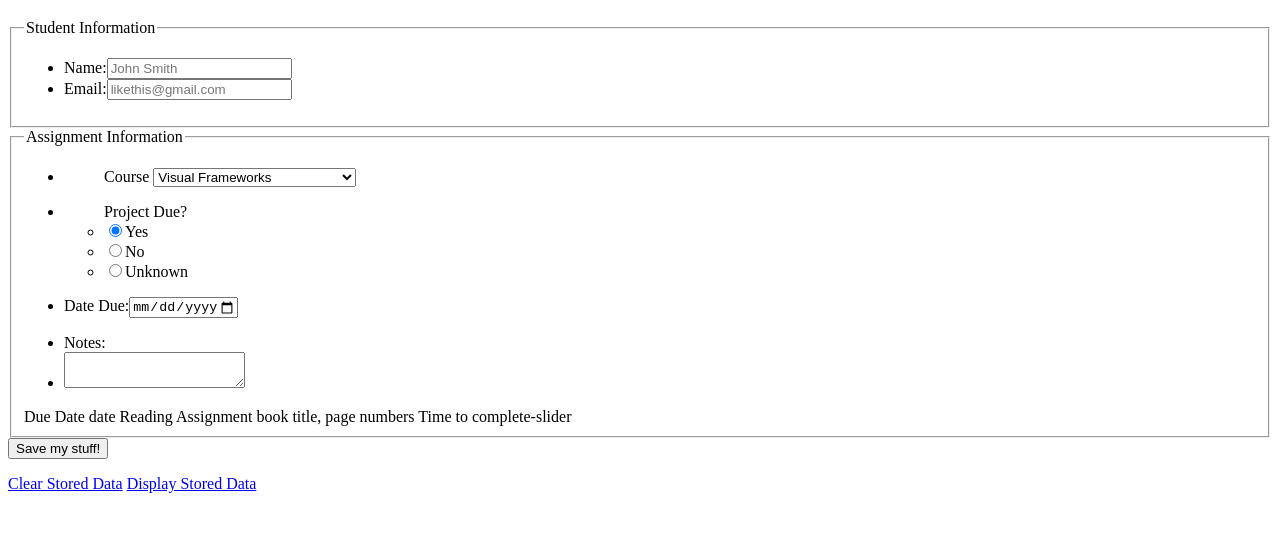
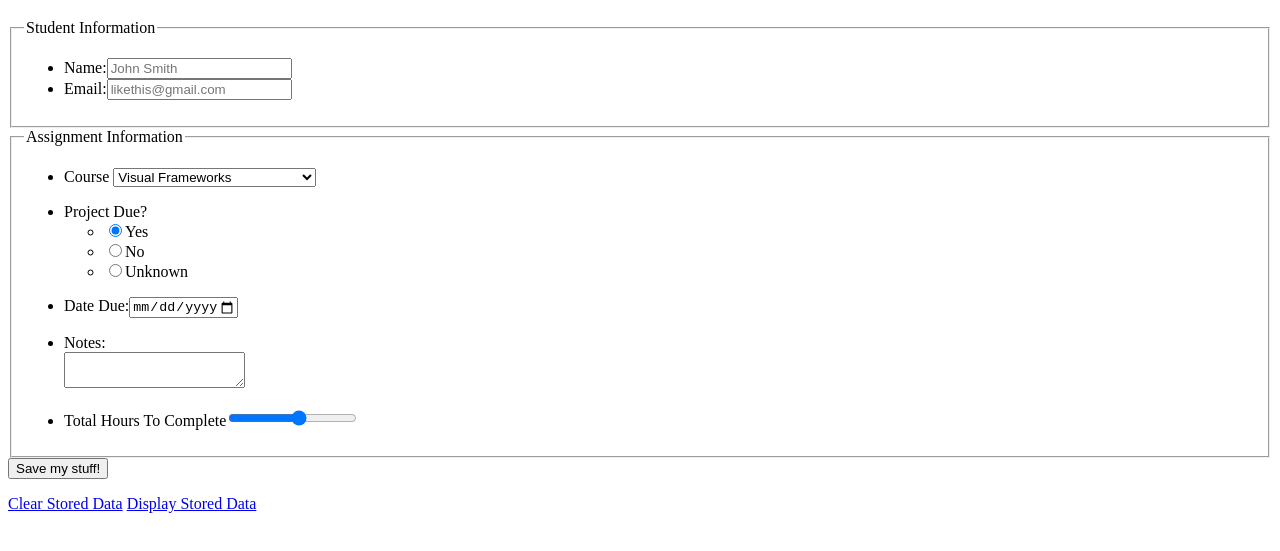
Before and after one commit to jmbburg26/VFWAssignments, a plain HTML site: page brandenburg_john_p1/additem.html in a window 1280 px wide. Shown: the part 61-612 px from the top of the page. Drawn offline with Linux system fonts and the light colour scheme.

Commit message:
Finalized form and added comments

```diff
--- a/brandenburg_john_p1/additem.html
+++ b/brandenburg_john_p1/additem.html
@@ -1,4 +1,9 @@
 <!DOCTYPE html>
+<!-- John Brandenburg -->
+<!-- Visual Frameworks -->
+<!-- Term 0113 -->
+<!-- Project 1: Homework Tracker -->
+
 <html>
 	<head>
 		<meta charset="utf-8" />
@@ -12,6 +17,8 @@
 	</head>
 	<body>
 		<h1>Homework Tracker</h1>
+
+<!--Start of my form -->
 		<form action="#" method="post">
 			<fieldset>
 				<legend>Student Information</legend>
@@ -21,11 +28,11 @@
 				</ul>
 			</fieldset>
 			<fieldset>
+
+<!-- Start of assignemt information fields -->
 				<legend>Assignment Information</legend>
 				<ul>
-						<li>
-							<ul>
-							<label for="course">Course</label>
+					<li><label for="course">Course</label>
 						<select id="course">
 							<optgroup label="Current Courses">
 								<option value="Visual Frameworks">Visual Frameworks</option>
@@ -33,13 +40,11 @@
 								<option value="Project Managment Online">Project Managment Online</option>\
 							</optgroup>
 						</select>
-							</ul>
 					</li>
 				</ul>
 				<ul>
-						<li>
+					<li><label for="project">Project Due?</label>
 						<ul>
-							<label for="project">Project Due?</label>
 							<li><input type="radio" checked value="Yes" id="Yes" name="due" /><label for="Yes">Yes</label.>
 							<li><input type="radio" value="No" id="No" name="due" /><label for="No">No</label.>
 							<li><input type="radio" value="Unknown" id="Unknown" name="due" /><label for="Unknown">Unknown</label.>
@@ -48,18 +53,18 @@
 				</ul>
 				<ul>
 					<li><label for="startdate">Date Due:</label><input type="date" min="2000-01-01" max="3000-01-01" id="duedate" name=duedate></li>
-
 				</ul>
 				<ul>
 					<li><label for="textarea">Notes:</label></li>
-						<li><textarea type="text" id="textarea"></textarea></li>
-					</ul>		Due Date date
-							Reading Assignment book title, page numbers
-							Time to complete-slider
-
+					<textarea type="text" id="textarea"></textarea>
+				</ul>
+				<ul>
+					<li><label for="time">Total Hours To Complete</label><input type="range" min="1" max="10" name="time" type="range"></li>
+				</ul>
 			</fieldset>
+<!-- End of form -->
+		</form>
 		<input type="submit" value="Save my stuff!" />
-		</form>
 	</body>
 	<p><a href="#">Clear Stored Data</a> <a href="#">Display Stored Data</a></p>
 <html>
```
Also changed, not shown: brandenburg_john_p1/index.html (+1 -1 lines). Lines whose indentation alone changed are shown as unchanged.
